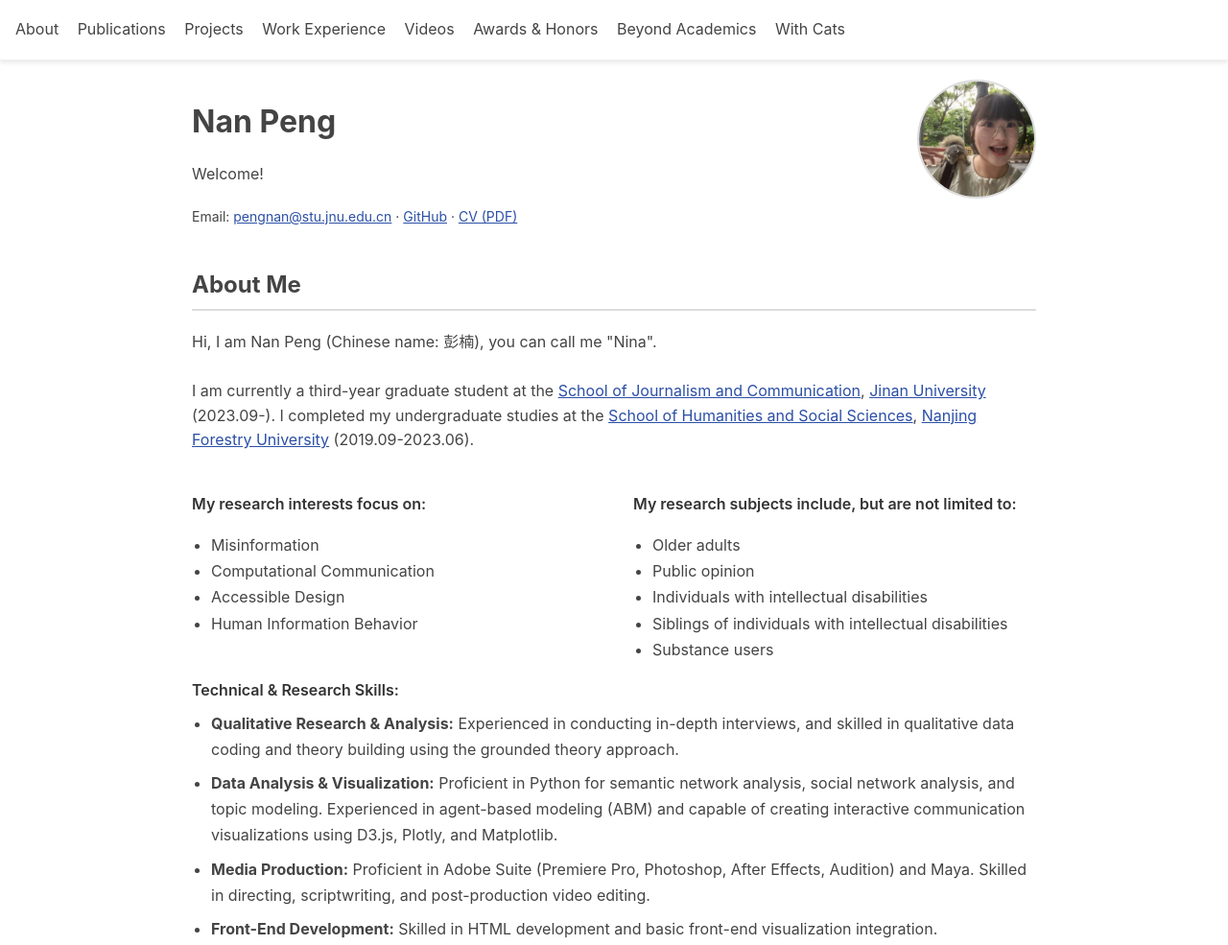
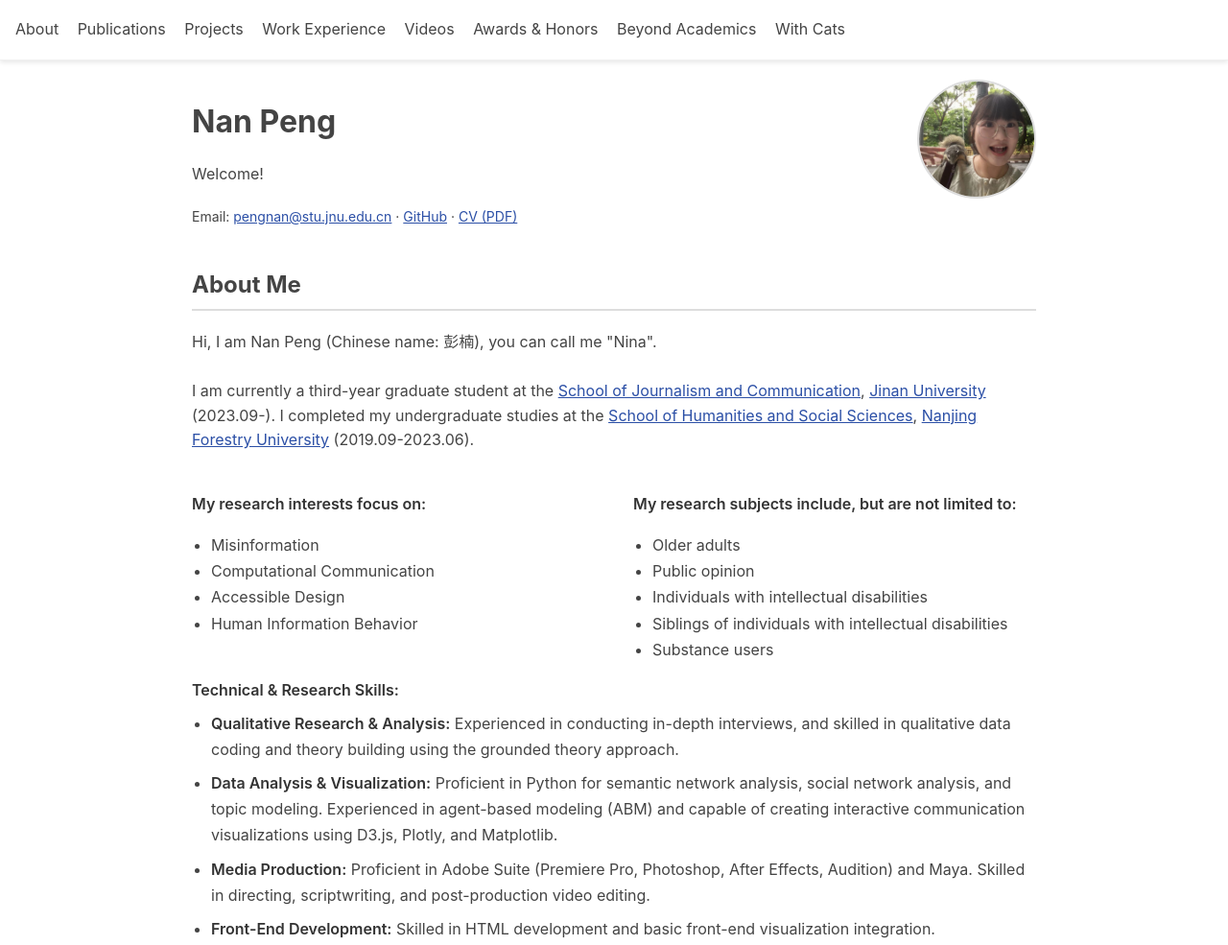
Before and after one commit to ppengnan/ppengnan.github.io, a plain HTML site: page index.html in a window 1280 px wide. Shown: the top 985 px of the page at 96% size. Drawn offline with Linux system fonts and the light colour scheme.

Commit message:
Update index.html

```diff
--- a/index.html
+++ b/index.html
@@ -169,6 +169,10 @@
 
     .about-skills ul li {
       margin-bottom: 8px;
+    }
+    .about-skills ul li strong {
+      font-weight: 600;   /* 与标题一致 */
+      color: #333;        /* 字体颜色统一 */
     }
 
   </style>
```
